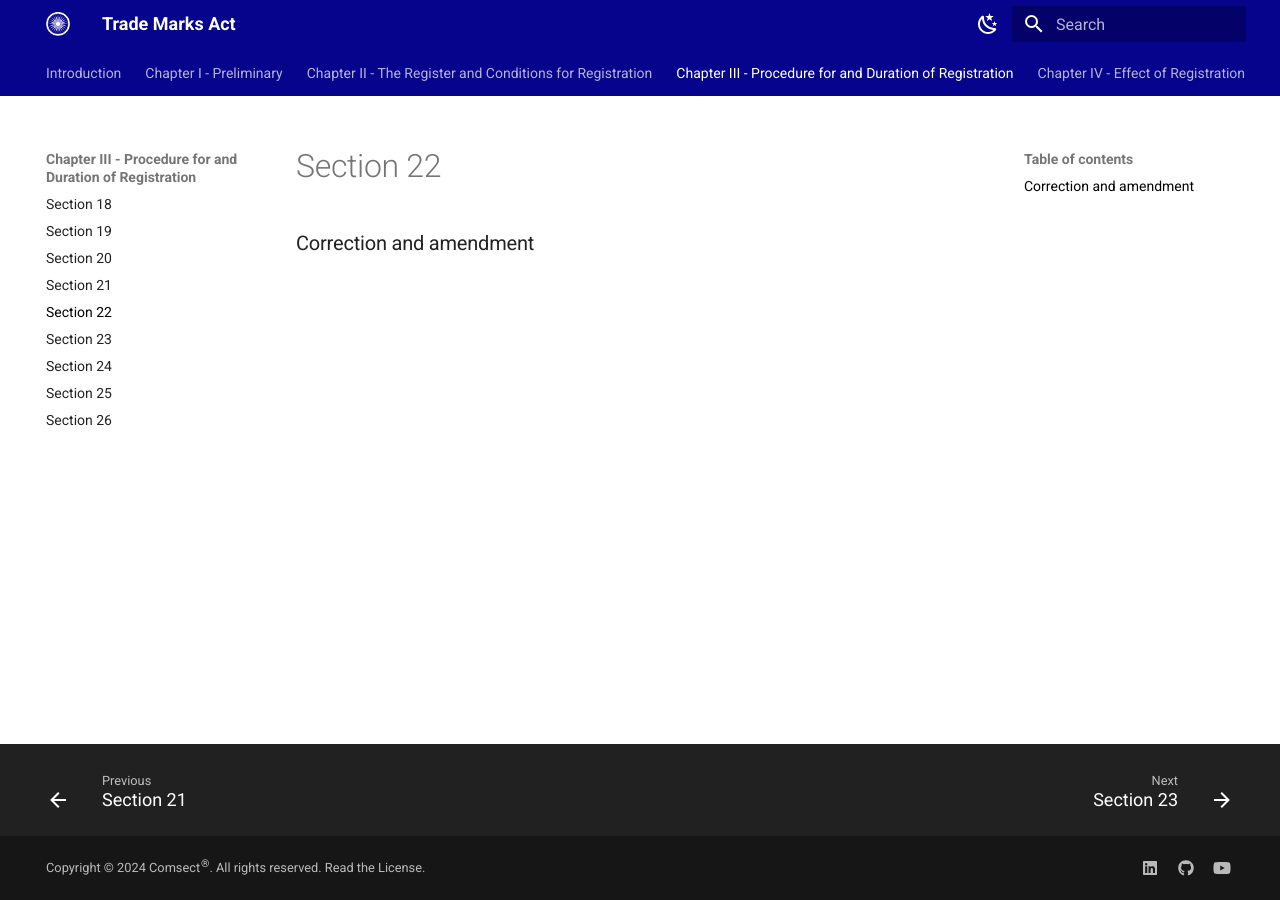
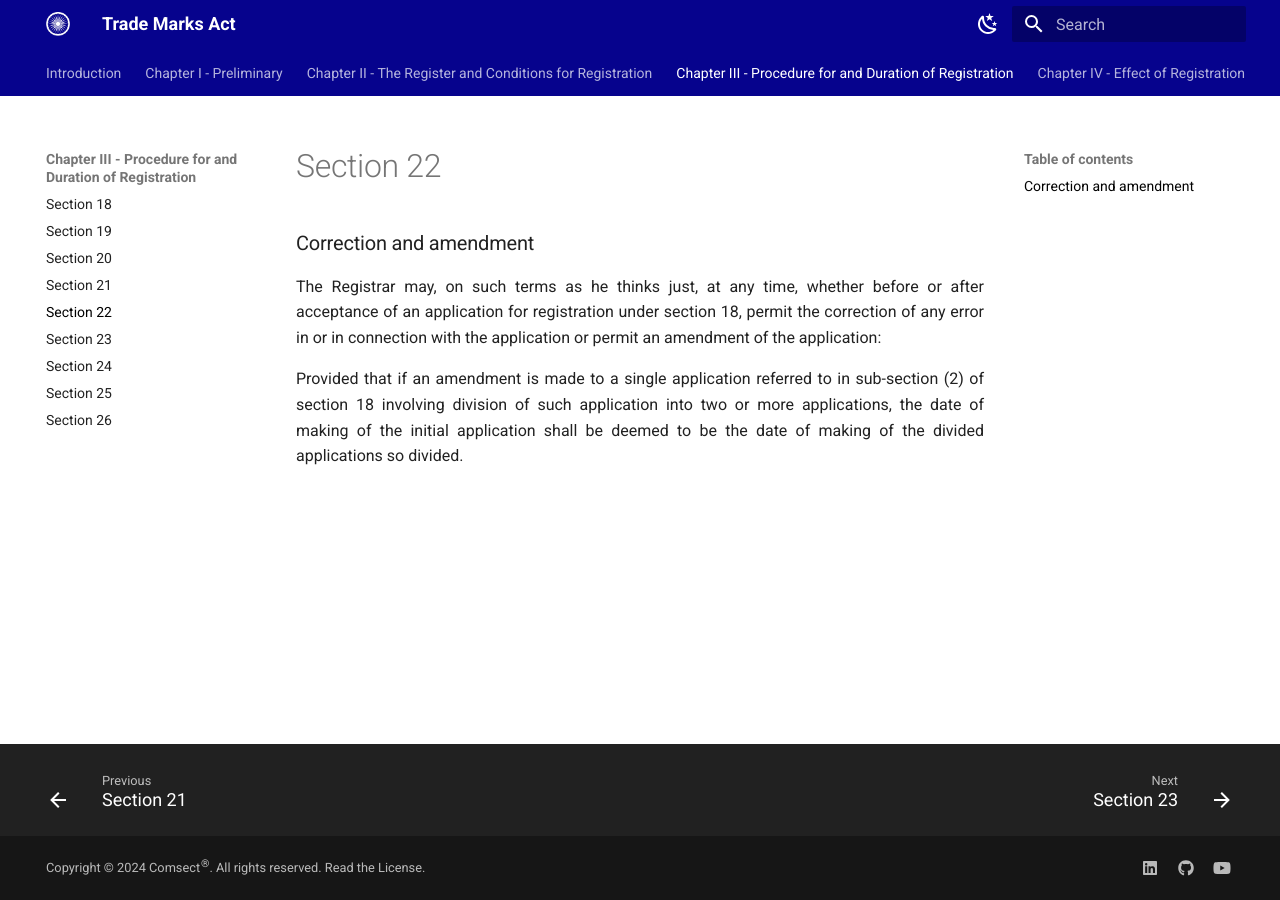
Before and after one commit to comsect/trademarks-act, an MkDocs documentation site: the page built from docs/en/22.md, in a window 1280 px wide. Built offline with MkDocs 1.6.1 and Material for MkDocs 9.7.7, drawn with Linux system fonts in a browser that asks for light colours.

Commit message:
add section twenty-two

```diff
--- a/docs/en/22.md
+++ b/docs/en/22.md
@@ -3,3 +3,5 @@ description: Correction and amendment
 ---
 
 ### Correction and amendment
+
+The Registrar may, on such terms as he thinks just, at any time, whether before or after acceptance of an application for registration under section 18, permit the correction of any error in or in connection with the application or permit an amendment of the application: </p> Provided that if an amendment is made to a single application referred to in sub-section (2) of section 18 involving division of such application into two or more applications, the date of making of the initial application shall be deemed to be the date of making of the divided applications so divided.
```
